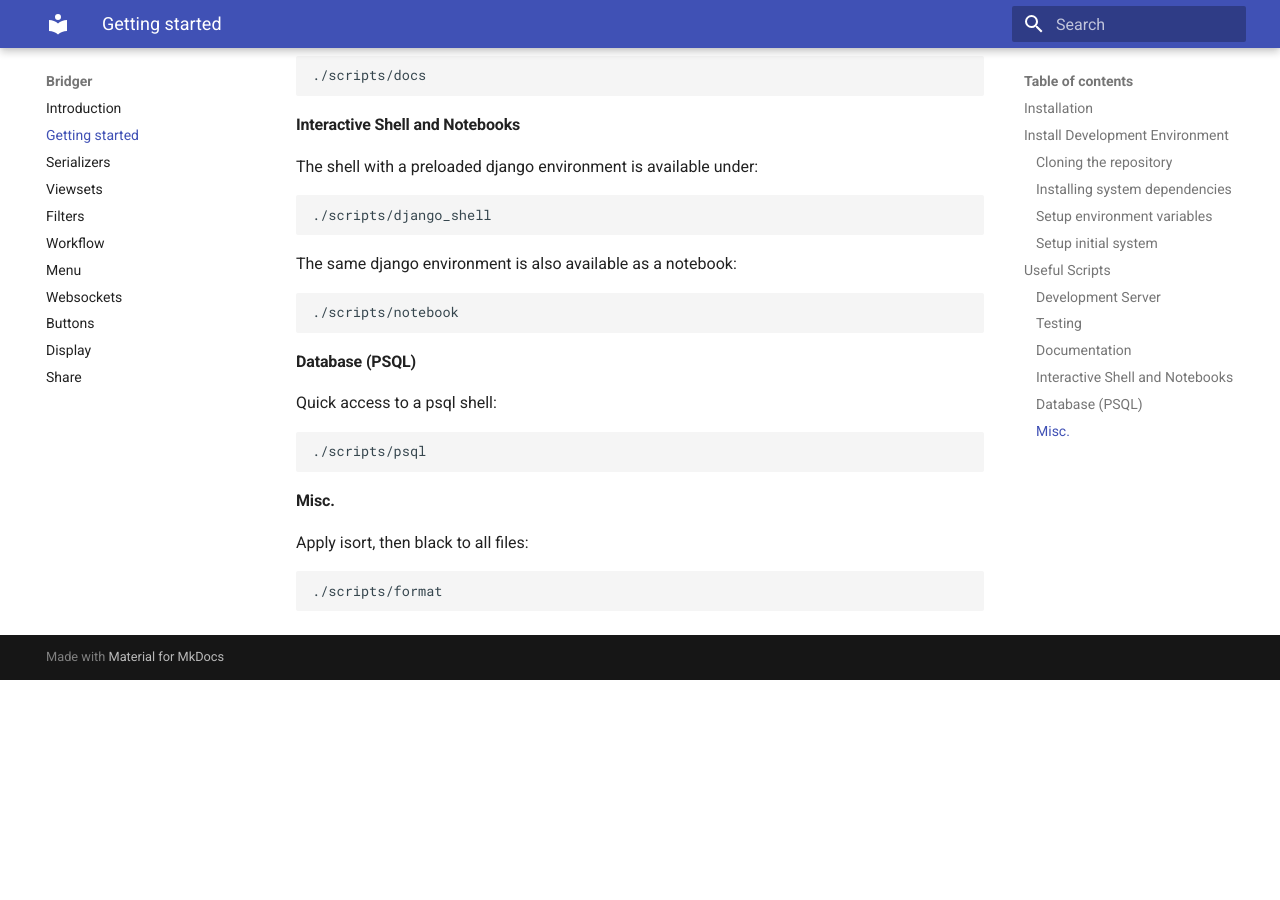
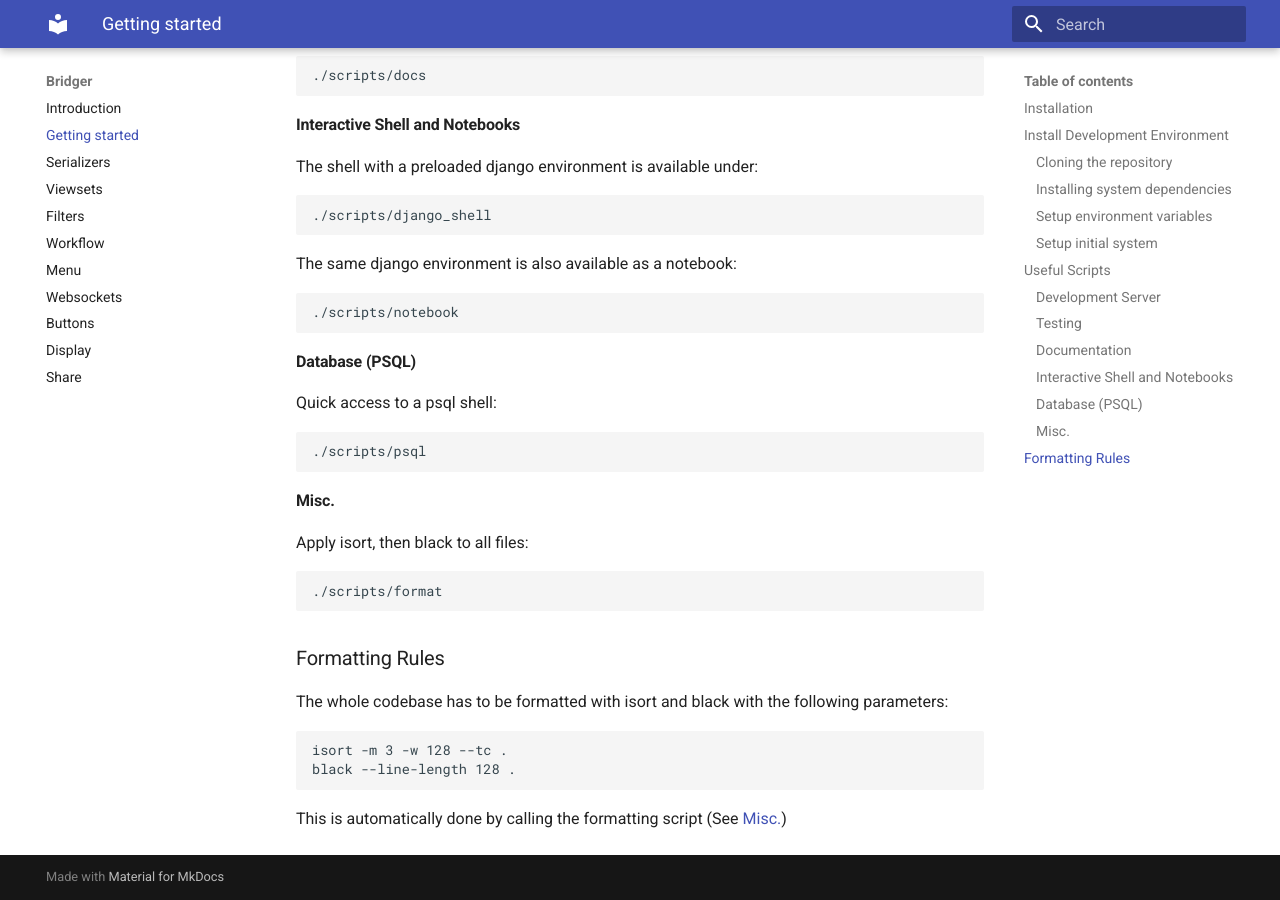
Before and after one commit to intellineers/django-bridger, an MkDocs documentation site: the page built from docs/getting_started.md, in a window 1280 px wide and 900 px high, scrolled down 2365 px. Built offline with MkDocs 1.6.1 and Material for MkDocs 9.7.7, drawn with Linux system fonts in a browser that asks for light colours; before the commit the page ends 3045 px from its top, so only the background shows below that.

Commit message:
adjusted documentation

```diff
--- a/docs/getting_started.md
+++ b/docs/getting_started.md
@@ -111,3 +111,12 @@ Quick access to a psql shell:
 Apply isort, then black to all files:
 
     ./scripts/format
+
+### Formatting Rules
+
+The whole codebase has to be formatted with isort and black with the following parameters:
+
+    isort -m 3 -w 128 --tc .
+    black --line-length 128 .
+
+This is automatically done by calling the formatting script (See [Misc.](#misc))
```
